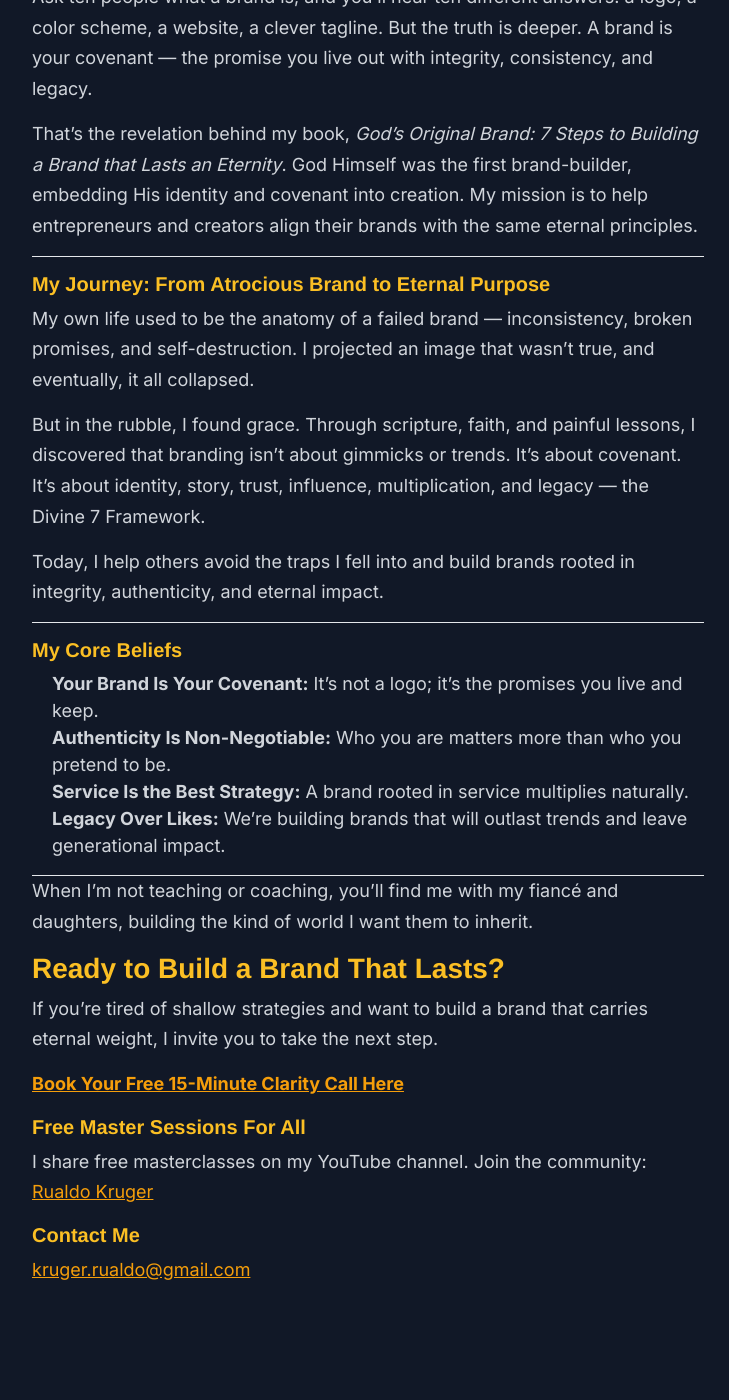
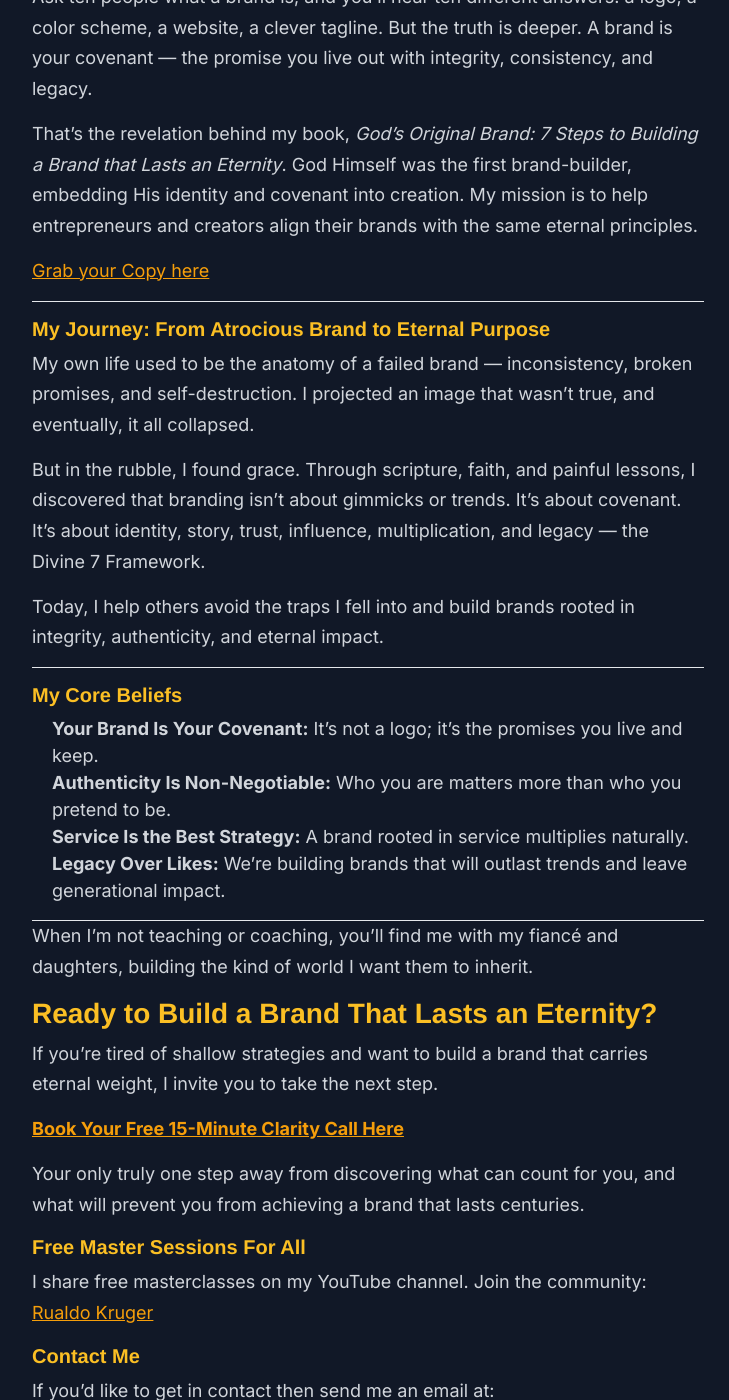
Before and after one commit to rualdo12/Rualdo-Kruger.github.io, a Jekyll site: the page built from about.md, in a window 1280 px wide and 1400 px high, scrolled down 333 px. Shown: the whole window, without its empty margins (272-1001 px from the left). Built offline with Jekyll 4.4.1, drawn with Linux system fonts in a browser that asks for light colours; nearby versions of some CDN libraries.

Commit message:
Update about.md

```diff
--- a/about.md
+++ b/about.md
@@ -8,6 +8,8 @@
 Ask ten people what a brand is, and you’ll hear ten different answers: a logo, a color scheme, a website, a clever tagline. But the truth is deeper. A brand is your covenant — the promise you live out with integrity, consistency, and legacy.
 
 That’s the revelation behind my book, *God’s Original Brand: 7 Steps to Building a Brand that Lasts an Eternity*. God Himself was the first brand-builder, embedding His identity and covenant into creation. My mission is to help entrepreneurs and creators align their brands with the same eternal principles.
+
+[Grab your Copy here](https://kindledirectpublising.com/yourlink)
 
 ---
 
@@ -32,11 +34,13 @@
 
 When I’m not teaching or coaching, you’ll find me with my fiancé and daughters, building the kind of world I want them to inherit.
 
-## Ready to Build a Brand That Lasts?
+## Ready to Build a Brand That Lasts an Eternity?
 
 If you’re tired of shallow strategies and want to build a brand that carries eternal weight, I invite you to take the next step.
 
-**[Book Your Free 15-Minute Clarity Call Here](https://calendly.com/your-link)**
+**[Book Your Free 15-Minute Clarity Call Here](https://calendly.com/kruger-rualdo/30min)**
+
+Your only truly one step away from discovering what can count for you, and what will prevent you from achieving a brand that lasts centuries.
 
 ### Free Master Sessions For All
 
@@ -44,4 +48,6 @@
 
 ### Contact Me
 
+If you'd like to get in contact then send me an email at:
+
 [kruger.rualdo@gmail.com](mailto:kruger.rualdo@gmail.com)
```
